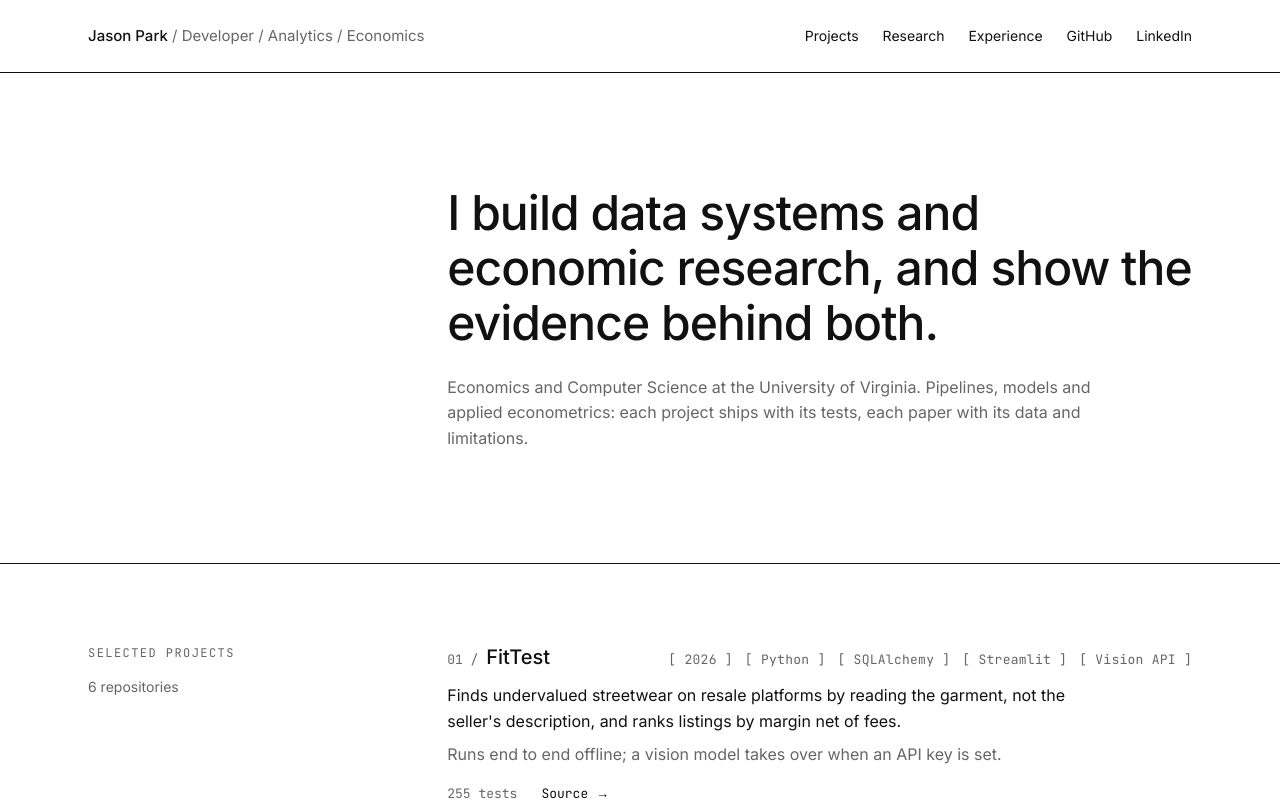
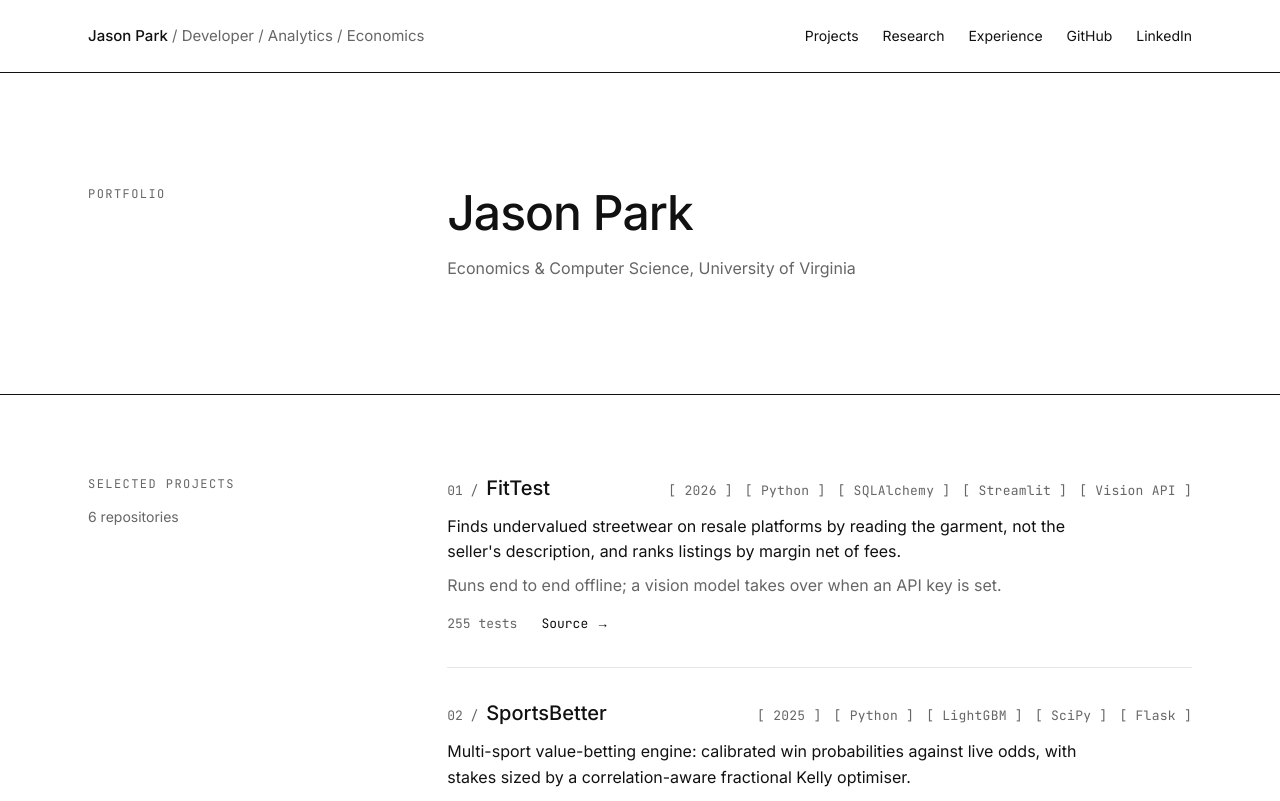
Before and after one commit to jpark875/Jport, a Next.js app: page / in a window 1280 px wide. Shown: the top 801 px of the page. Built offline with nearby package versions, Linux system fonts and the light colour scheme; no server answers.

Commit message:
Replace hero statement with a plain title card

```diff
--- a/components/Hero.tsx
+++ b/components/Hero.tsx
@@ -1,15 +1,16 @@
 import { site } from "@/data/site";
+import { label } from "@/lib/ui";
 
 export default function Hero() {
   return (
     <section className="border-t border-[#111111]">
       <div className="mx-auto grid max-w-6xl gap-6 px-6 py-20 md:grid-cols-[3fr_7fr] md:gap-10 md:py-28">
-        <div aria-hidden />
+        <p className={label}>{site.title}</p>
         <div>
-          <h1 className="max-w-3xl text-[32px] font-medium leading-[1.15] tracking-[-0.02em] sm:text-[48px]">
-            {site.statement}
+          <h1 className="text-[32px] font-medium leading-[1.15] tracking-[-0.02em] sm:text-[48px]">
+            {site.name}
           </h1>
-          <p className="mt-6 max-w-2xl text-[#666666]">{site.description}</p>
+          <p className="mt-4 text-[#666666]">{site.subtitle}</p>
         </div>
       </div>
     </section>
--- a/data/site.ts
+++ b/data/site.ts
@@ -2,9 +2,9 @@
 export const site = {
   name: "Jason Park",
   role: "Developer / Analytics / Economics",
-  statement: "I build data systems and economic research, and show the evidence behind both.",
-  description:
-    "Economics and Computer Science at the University of Virginia. Pipelines, models and applied econometrics: each project ships with its tests, each paper with its data and limitations.",
+  title: "Portfolio",
+  subtitle: "Economics & Computer Science, University of Virginia",
+  description: "Portfolio of Jason Park: projects, research and experience.",
   // Set NEXT_PUBLIC_SITE_URL to the deployed origin so share previews use absolute links.
   url: process.env.NEXT_PUBLIC_SITE_URL ?? "http://localhost:3000",
   links: {
```
